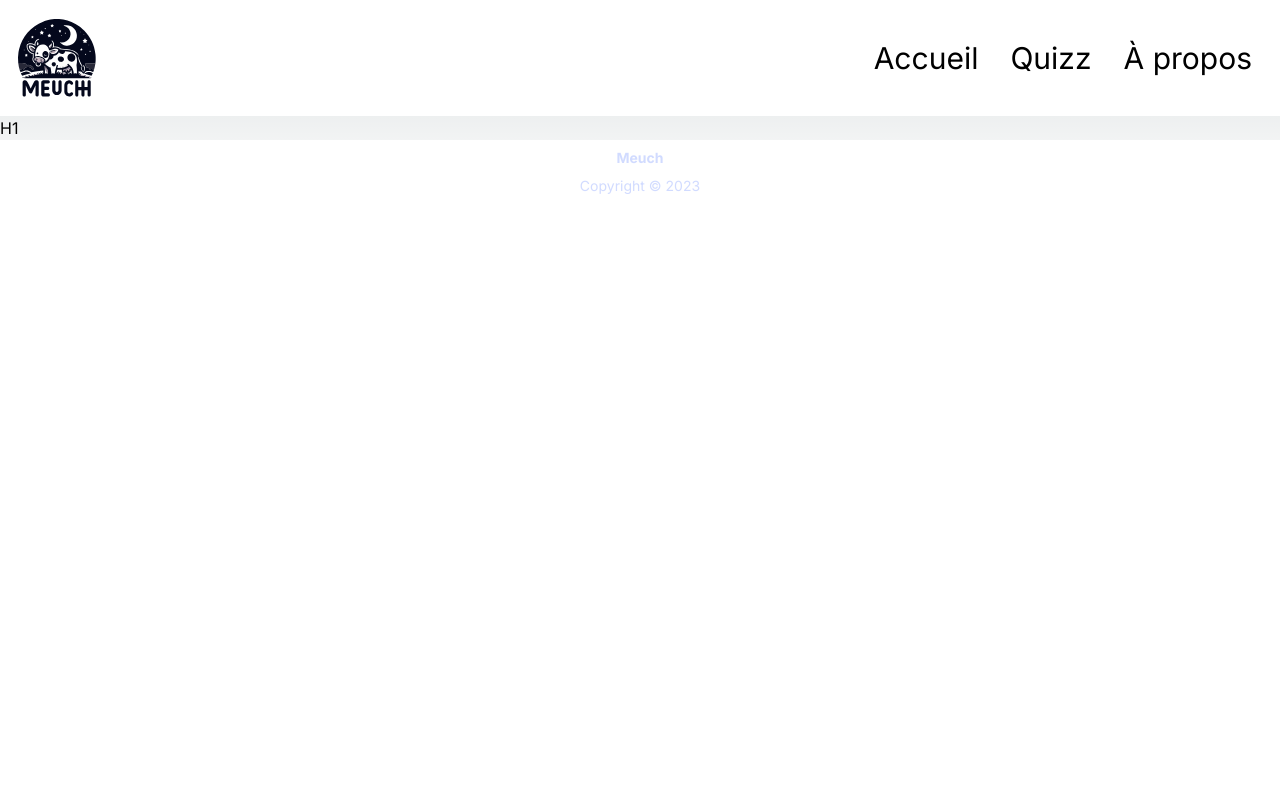
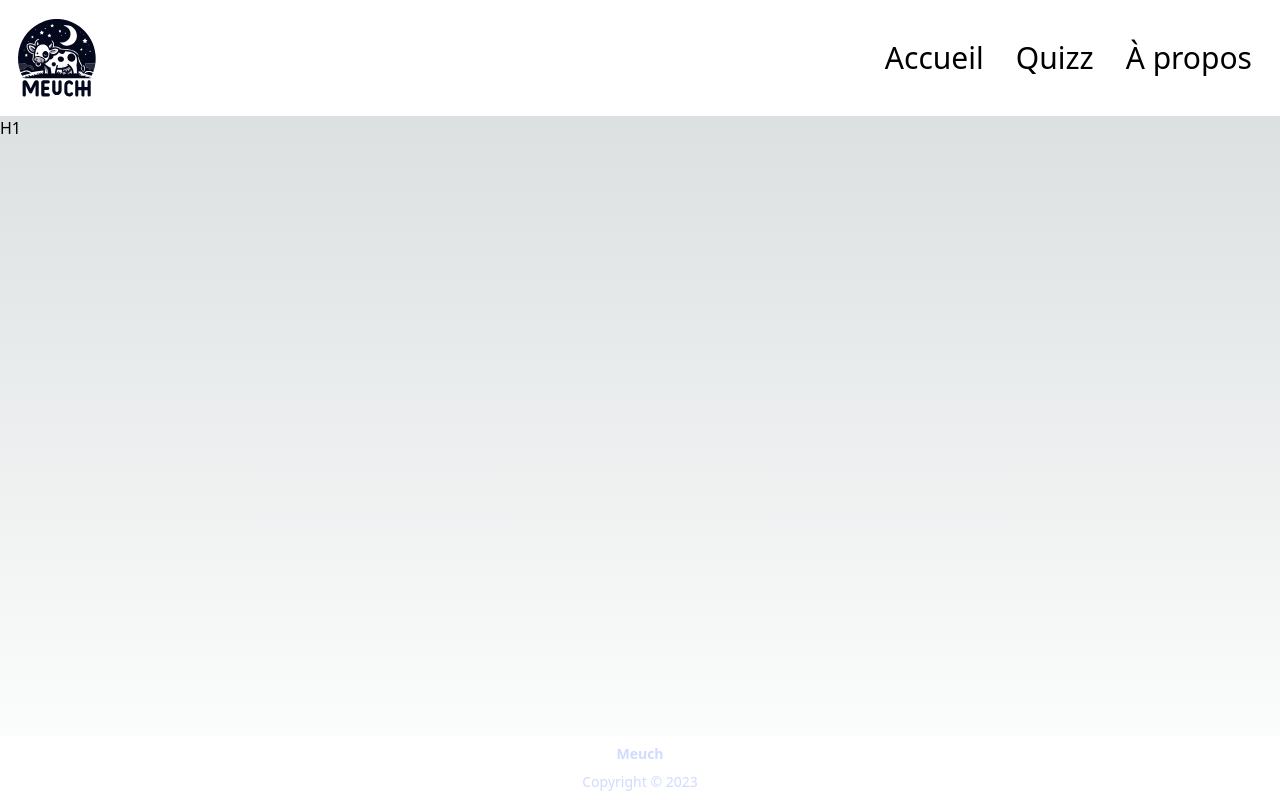
Before and after one commit to MeuchCNAM/ndi-2023, a Next.js app: page / in a window 1280 px wide. Built offline with nearby package versions, Linux system fonts and the light colour scheme.

Commit message:
fix: #19 Make footer bottom sticky

```diff
--- a/app/components/footer.tsx
+++ b/app/components/footer.tsx
@@ -1,6 +1,6 @@
 export default function Footer() {
   return (
-    <footer className="footer footer-center p-2 bg-white text-primary-content">
+    <footer className="footer footer-center p-2 bg-white text-primary-content mt-auto">
       <aside>
         <p className="font-bold">
           Meuch <br />
--- a/app/layout.tsx
+++ b/app/layout.tsx
@@ -18,7 +18,7 @@ export default function RootLayout({
 }) {
   return (
     <html lang="en">
-      <body className={inter.className}>
+      <body className="${inter.className} min-h-screen flex flex-col">
         <Header />
         {children}
         <Footer />
```
